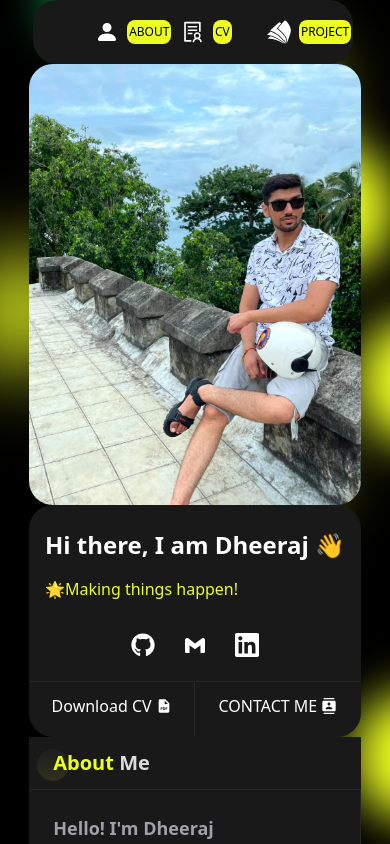
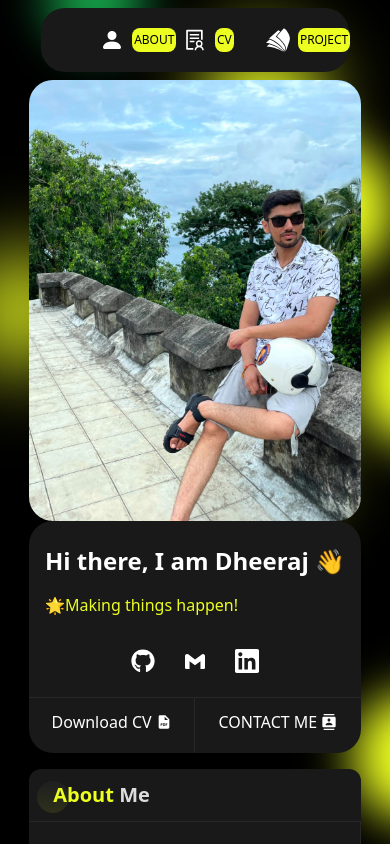
Before and after one commit to Dheeraj9811/Portfolio, a React (Vite) app: page / in a window 390 px wide. Shown: the top 844 px of the page. Built offline with nearby package versions, Linux system fonts and the light colour scheme.

Commit message:
improved UI for Mobile version

```diff
--- a/src/components/Home.jsx
+++ b/src/components/Home.jsx
@@ -39,7 +39,7 @@ const Home = () => {
   return (
     <div className="  w-[85%] md:w-[75%] md:h-[80%] bg-transparent text-white md:rounded-lg z-50 md:flex md:flex-row  ">
       {/* nav bar */}
-      <div className=" navbar  md:rotate-0 md:w-16 md:h-96 bg-transparent rounded-lg md:flex md:flex-col md:gap-3 px-1 md:-ml-2 mr-1 ">
+      <div className=" m-2 navbar  md:rotate-0 md:w-16 md:h-96 bg-transparent rounded-lg md:flex md:flex-col md:gap-3 px-1 md:-ml-2 md:mr-1 ">
         {/* home Icons */}
         <div className="  hidden md:visible md:rotate-0 w-full h-20 bg-bodyColor rounded-3xl overflow-hidden md:flex justify-center items-center cursor-pointer " >
 
--- a/src/components/home/left.jsx
+++ b/src/components/home/left.jsx
@@ -48,7 +48,7 @@ const left = ({activeComponent}) => {
         />
       </div>
             )}
-        <div className=" relative w-full h-2/5 bg-bodyColor rounded-3xl">
+        <div className=" mb-4 md:mb-0 relative w-full h-2/5 bg-bodyColor rounded-3xl">
             {/* contians intro */}
             <div className="    w-full h-4/5 flex flex-col items-center gap-2 py-6 overflow-auto ">
                 <div className=" items-start ">
--- a/src/components/home/right.jsx
+++ b/src/components/home/right.jsx
@@ -7,7 +7,7 @@ import Project from '../project/project';
 
 const right = ({activeComponent }) => {
   return (
-    <div className=" md:w-8/12 md:h-[95%] bg-bodyColor overflow-y-auto " id="rightside">
+    <div className=" rounded-xl md:rounded-none md:w-8/12 md:h-[95%] bg-bodyColor overflow-y-auto " id="rightside">
       <Routes>
         {/* <Route path='/resume' element={<Resume/>}></Route> */}
         <Route path='/' element= {<About/>} ></Route>
```
